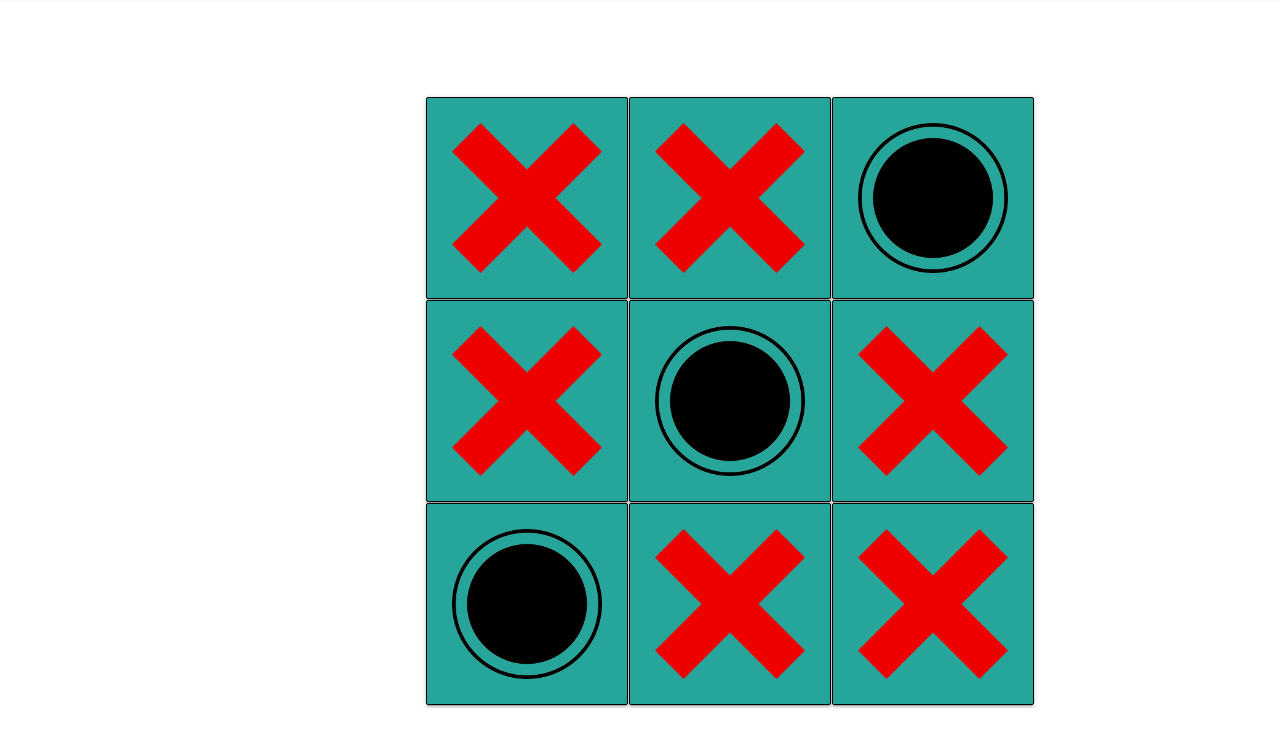
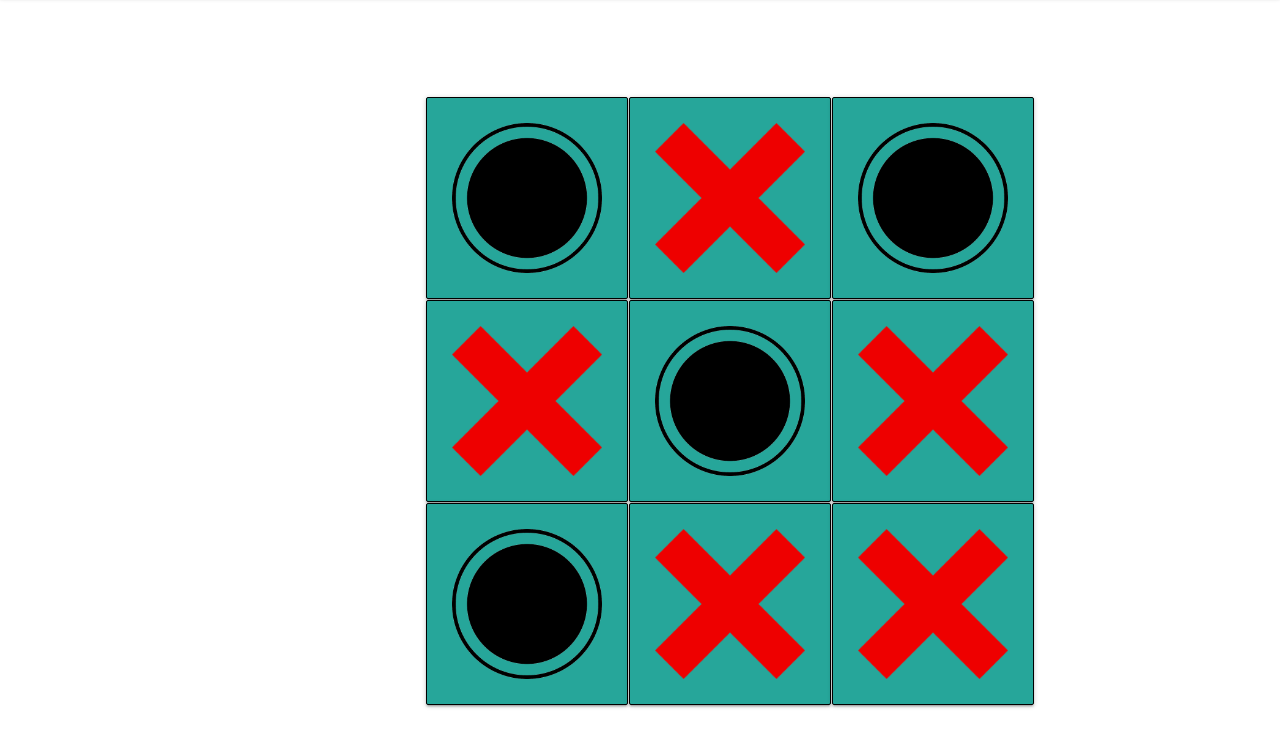
Before and after one commit to ItsRicmor/Proyect-Cat-Game, a plain HTML site: page index.html in a window 1280 px wide. Both pictures are taken after a click on the element 527 px from the left and 265 px from the top of the page. Shown: the part 67-814 px from the top of the page. Drawn offline with nearby package versions, Linux system fonts and the light colour scheme.

Commit message:
Jquery actions buttons

```diff
--- a/index.html
+++ b/index.html
@@ -9,6 +9,8 @@
     <link rel="stylesheet" href="https://cdnjs.cloudflare.com/ajax/libs/materialize/1.0.0/css/materialize.min.css">
     <!-- Compiled and minified JavaScript -->
     <script src="https://cdnjs.cloudflare.com/ajax/libs/materialize/1.0.0/js/materialize.min.js"></script>
+    <script src="https://code.jquery.com/jquery-3.4.0.min.js"
+        integrity="sha256-BJeo0qm959uMBGb65z40ejJYGSgR7REI4+CW1fNKwOg=" crossorigin="anonymous"></script>
     <link rel="stylesheet" href="assets/css/style.css">
     <title>Game</title>
 </head>
@@ -34,5 +36,18 @@
             </div>
         </div>
     </div>
+    <script>
+        $('.box').on('click', function(){
+            let hasClassX = $(this).hasClass('img-x')
+            if(hasClassX){
+                $(this).removeClass('img-x')
+                $(this).addClass('img-o')
+            }else {
+                $(this).removeClass('img-o')
+                $(this).addClass('img-x')
+            }
+        })
+    </script>
 </body>
+
 </html>
```
